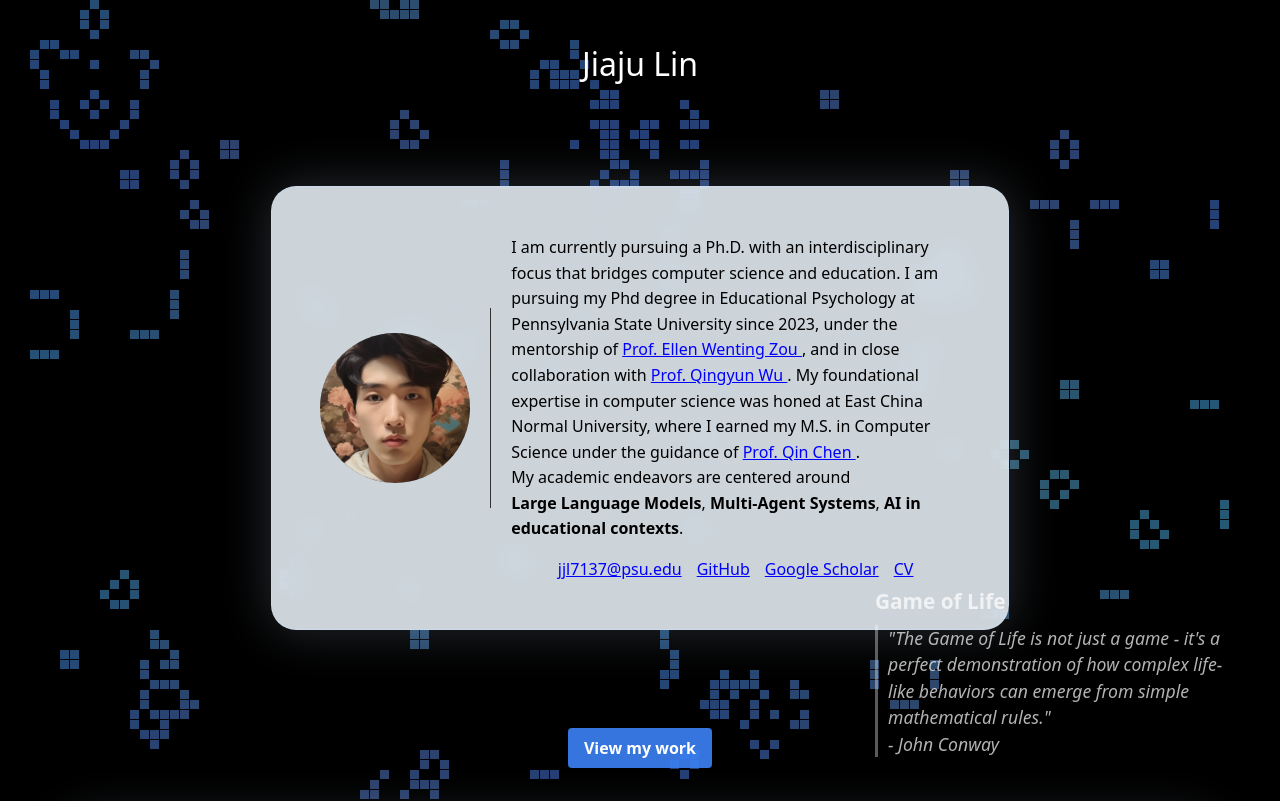
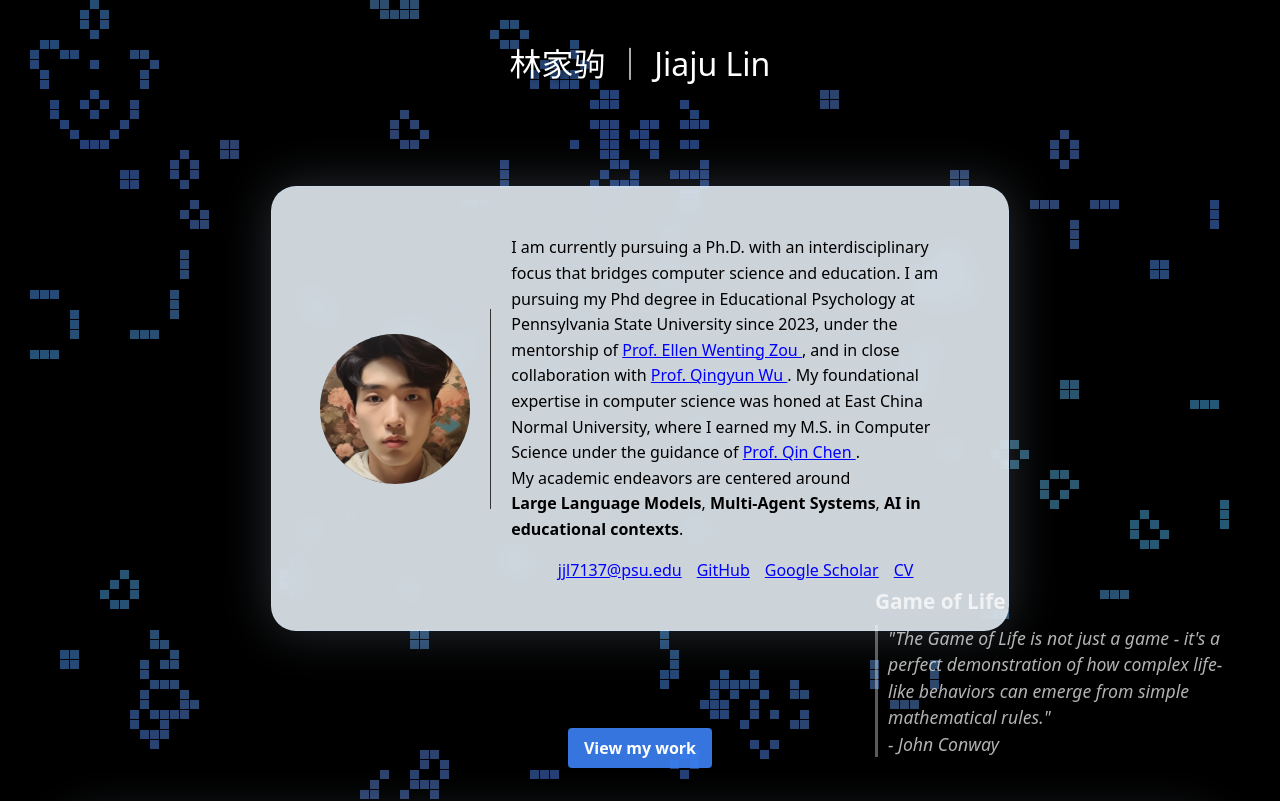
Before and after one commit to jiaju-lin-97/jiaju-lin-97.github.io, a plain HTML site: page index.html in a window 1280 px wide. Shown: the top 801 px of the page. Drawn offline with nearby package versions, Linux system fonts and the light colour scheme.

Commit message:
update chinese name

```diff
--- a/index.html
+++ b/index.html
@@ -286,7 +286,7 @@
     <canvas id="gameCanvas"></canvas>
     <div class="full-screen-container">
         <div class="header">
-            <h1>Jiaju Lin</h1>
+            <h1> <span style="font-family: 'Kaiti', 'STKaiti', 'FangSong', cursive;">林家驹</span> ｜ Jiaju Lin </h1>
         </div>
         <div class="profile-section">
             <img src="path_to_your_image.jpg" alt="Profile Picture" class="rounded-full">
```
